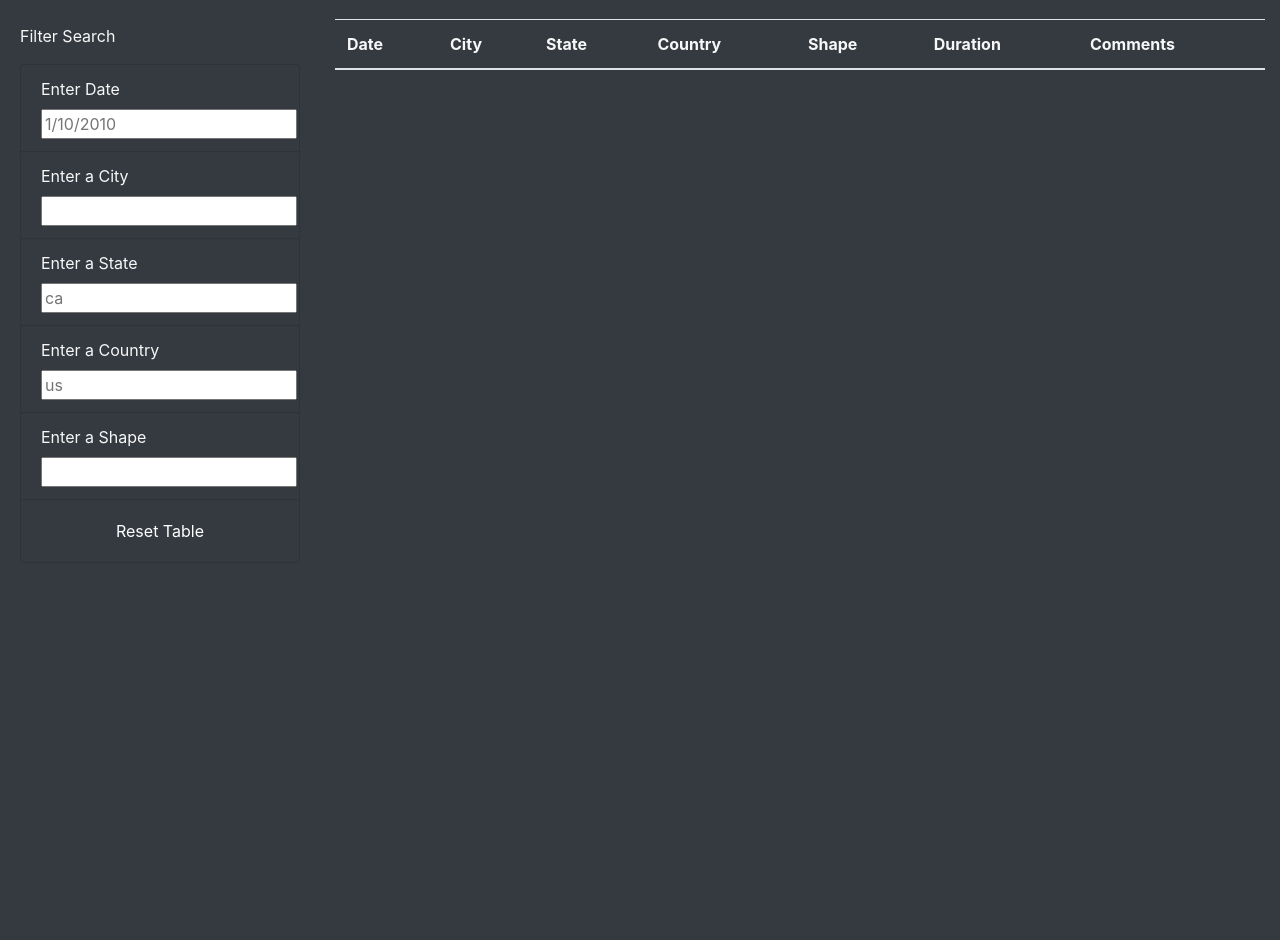
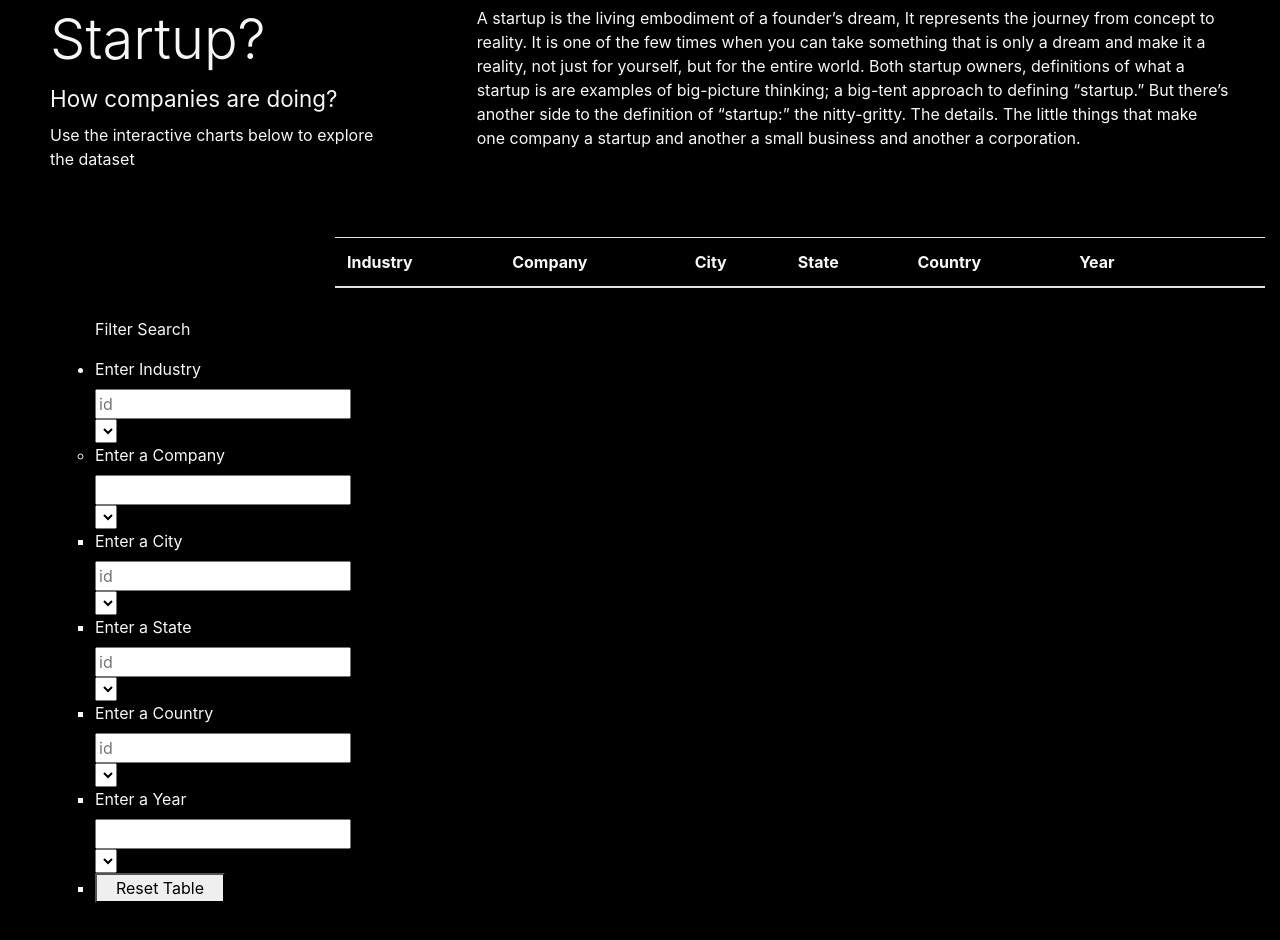
Before and after one commit to scottwesley31/Final_Project, a plain HTML site: page index.html in a window 1280 px wide. Shown: the part 760-1700 px from the top of the page. Before the commit the page ends 1328 px from the top, so only its background shows below. Drawn offline with nearby package versions, Linux system fonts and the light colour scheme; a script that the page names is missing.

Commit message:
adding files

```diff
--- a/index.html
+++ b/index.html
@@ -13,48 +13,32 @@
         />
         <link rel="stylesheet" href="static/css/style.css">
     </head>
-    <body class = "bg-dark">
+    <body style="backgraund-color:black;">
         <div class = "wrapper">
             <!-- NAVBAR -->
-            <nav class = "navbar navbar-dark bg-dark navbar-expand-lg">
-                <a class = "navbar-brand" href = "index.html"> LaunchIT</a>
+            <nav class = "navbar navbar-dark black navbar-expand-lg">
+                <a class = "navbar-brand" href = "index.html">Think Big Search Smart</a>
             </nav>
             <!-- JUMBOTRON -->
             <div class = "jumbotron">
-                <h1 class = "display-4">Can you start a Business?</h1>
+                <div class = "container" style="height: 500px;">...</div>
+
+
             </div>
 
             <!-- Artilce title and paragraph-->
             <div class = "container-fluid">
                 <div class = "row">
                     <div class = "col-md-4 article-title">
-                        <h3>UFO Sightings: Fact or Fancy? <small>Ufologists Weigh In</small></h3>
+                        <h1 class = "display-4">Startup?</h1>
+                        <h3><small>How companies are doing?</small></h3>
+                        <p>Use the interactive charts below to explore the dataset</p>
                     </div>
                     <div class = "col-md-8 article-p">
-                        <p>
-                            Are we alone in the universe? For millennia, humans have turned
-                            to the sky to answer this question. Now, thanks to research
-                            generously funded by W. Avy, a UFO-enthusiast and amateur ufologist,
-                            we can supplement our sky-searching with data analysis.<br><br>"The
-                            release of this analysis is well-timed: It coincides with the
-                            celebration of World UFO Day, which is a moment for ufologists
-                            around the world to connect, relax, and sample a range of UFO-themed
-                            snacks," said Dr. Ursula F. Olivier, the world's preeminent
-                            expert on circular sightings. "Citizen-scientists can be especially
-                            helpful in both cataloguing sightings—which is hugely helpful for
-                            us in our search for aliens—and in helping us celebrate the work
-                            that has already been done, such as this data visualization
-                            project, which will help us raise awareness of the ubiquity of
-                            sightings!" <br><br>Not everyone is ready to celebrate, however.
-                            Local CEO and vocal anti-alien activist V. Isualize reached out
-                            to our reporters to go on record as firmly opposed to any
-                            attempts to provide access to this data. "If there are aliens,
-                            they certainly would like to be left alone," she stated, before
-                            directing us to the Leave Aliens Alone (LAA) community engagement
-                            initiative she founded and funds.<br><br>So what do YOU think?
-                            Are we alone in the universe? Are aliens trying to contact us, or
-                            do they want to be left alone? Dig through the data yourself,
-                            and let us know what you see.
+                        <p>A startup is the living embodiment of a founder’s dream, It represents the journey from concept to reality. It is one of the few times when you can take something that is only a dream and make it a reality, not just for yourself, but for the entire world.
+                           Both startup owners, definitions of what a startup is are examples of big-picture thinking; a big-tent approach to defining “startup.” But there’s another side to the definition of “startup:” the nitty-gritty. The details. The little things that make one company a startup and another a small business and another a corporation.
+
+
                         </p>
                     </div>
                 </div>
@@ -63,35 +47,46 @@
             <div class = "container-fluid">
                 <div class = "row">
                     <div class = "col-md-3">
-                        <form class = "bg-dark">
+                        <form class = "black">
                             <p>Filter Search</p>
-                            <ul class = "list-group bg-dark">
-                                <li class = "list-group-item bg-dark">
-                                    <label for = "date">Enter Date</label>
-                                    <input type = "text" placeholder = "1/10/2010" id = "datetime" />
+                            <ul class = "list-group black">
+                                <li class "black">
+                                    <label for = "Industry">Enter Industry</label>
+                                    <input type = "text" placeholder =  id = "datetime" />
+                                    <select></select>
                                 </li>
-                            <ul class = "list-group bg-dark">
-                                <li class = "list-group-item bg-dark">
+                                <ul class = "list-group black">
+                                    <li class = "black">
+                                        <label for = "Company">Enter a Company</label>
+                                        <input type = "text" id = "shape"/>
+                                        <select></select>
+                                    </li>
+                            <ul class = "list-group black">
+                                <li class = "black">
                                     <label for = "city">Enter a City</label>
-                                    <input type = "text" id = "city"/>
+                                    <input type = "text" placeholder = id = "city"/>
+                                    <select></select>
                                 </li>
-                            <ul class = "list-group bg-dark">
-                                <li class = "list-group-item bg-dark">
+                            <ul class = "list-group black">
+                                <li class = "black">
                                     <label for = "state">Enter a State</label>
-                                    <input type = "text" placeholder = "ca" id = "state"/>
+                                    <input type = "text" placeholder =  id = "state"/>
+                                    <select></select>
                                 </li>
-                            <ul class = "list-group bg-dark">
-                                <li class = "list-group-item bg-dark">
+                            <ul class = "list-group black">
+                                <li class = "black">
                                     <label for = "country">Enter a Country</label>
-                                    <input type = "text" placeholder = "us" id = "country"/>
+                                    <input type = "text" placeholder =  id = "country"/>
+                                    <select></select>
                                 </li>
-                            <ul class = "list-group bg-dark">
-                                <li class = "list-group-item bg-dark">
-                                    <label for = "shape">Enter a Shape</label>
+                            <ul class = "list-group black">
+                                <li class = "black">
+                                    <label for = "Year">Enter a Year</label>
                                     <input type = "text" id = "shape"/>
+                                    <select></select>
                                 </li>
-                                <li class = "list-group-item bg-dark">
-                                    <button id = "filter-btn" type = "button" class = "btn btn-dark">
+                                <li class = "black">
+                                    <button id = "filter-btn" type = "button" class = "black">
                                     Reset Table
                                     </button>
                                 </li>
@@ -103,13 +98,14 @@
                         <table class = "table table-striped">
                             <thead>
                                 <tr>
-                                    <th>Date</th>
+                                    <th>Industry</th>
+                                    <th>Company</th>
                                     <th>City</th>
                                     <th>State</th>
                                     <th>Country</th>
-                                    <th>Shape</th>
-                                    <th>Duration</th>
-                                    <th>Comments</th>
+                                    <th>Year</th>
+                                    <th></th>
+                                    <th></th>
                                 </tr>
                             </thead>
                             <tbody></tbody>
--- a/static/css/style.css
+++ b/static/css/style.css
@@ -1,17 +1,19 @@
 body{
     color: #f7f7f7;
+   background-color: black;
 }
 
 .jumbotron {
-    background-image: url("../images/nasa.jpg");
+    background-image: url("../images/Launch_IT_7.png");
     background-size: 100% 100%;
-    text-align: center;
+    text-align: cover;
+
   }
   .article-title, .article-p {
-    padding: 20px;
+    padding: 50px;
   }
   form {
-    padding: 5px;
+    padding: 5em;
   }
 
   #filter-btn {
```
Also changed, not shown: static/images/Launch_IT_7.png (added), static/images/nasa.jpg (deleted).
